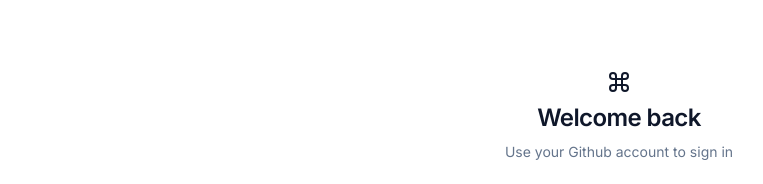
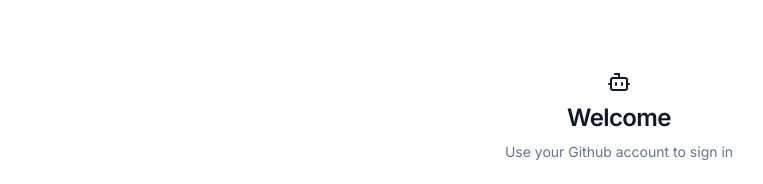
Before and after one commit to HappyWolf-1012/react-chatbot, a Next.js app: page /login in a window 1280 px wide. Shown: the part 228-412 px from the top of the page, without its empty margins (21-784 px from the left). Built offline with nearby package versions, Linux system fonts and the light colour scheme.

Commit message:
Update page.tsx

```diff
--- a/app/(auth)/login/page.tsx
+++ b/app/(auth)/login/page.tsx
@@ -30,9 +30,9 @@
       </Link>
       <div className="mx-auto flex w-full flex-col justify-center space-y-6 sm:w-[350px]">
         <div className="flex flex-col space-y-2 text-center">
-          <Icons.logo className="mx-auto h-6 w-6" />
+          <Icons.bot className="mx-auto h-6 w-6" />
           <h1 className="text-2xl font-semibold tracking-tight">
-            Welcome back
+            Welcome
           </h1>
           <p className="text-sm text-muted-foreground">
             Use your Github account to sign in
```
